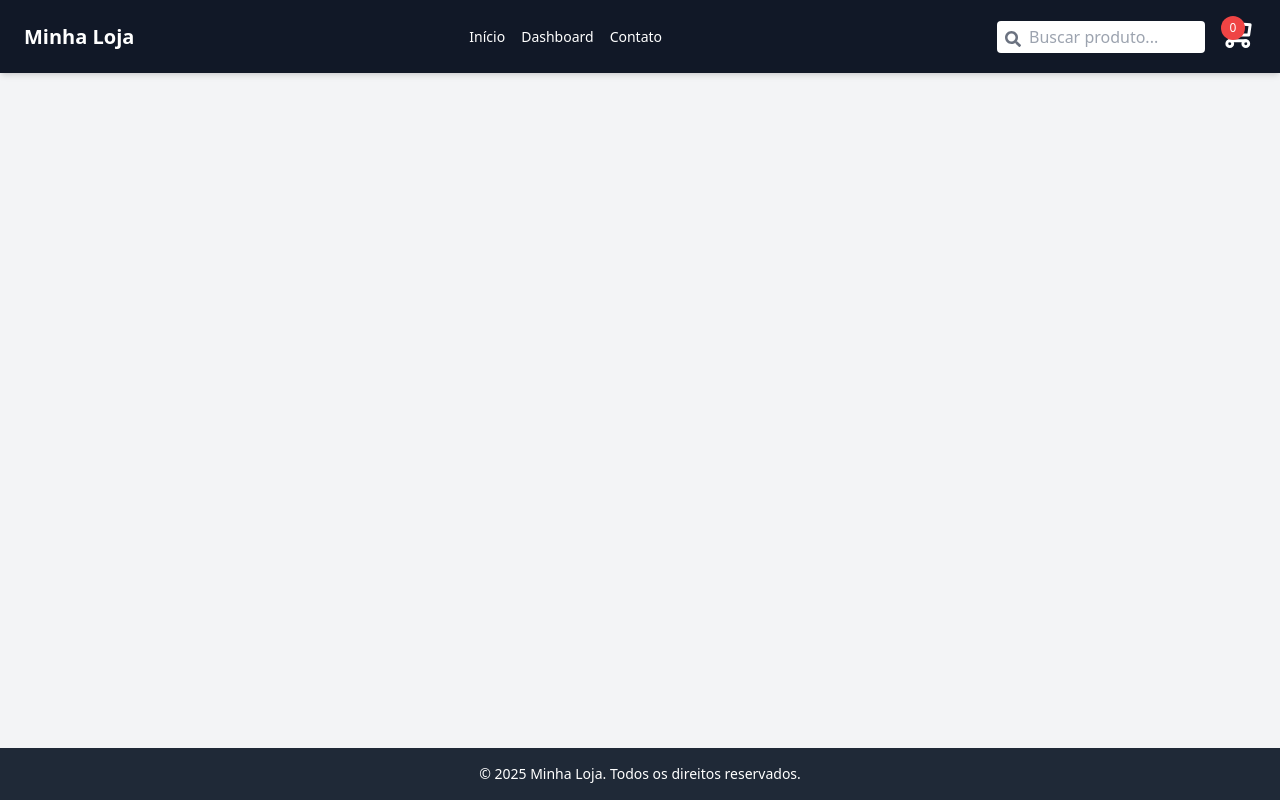
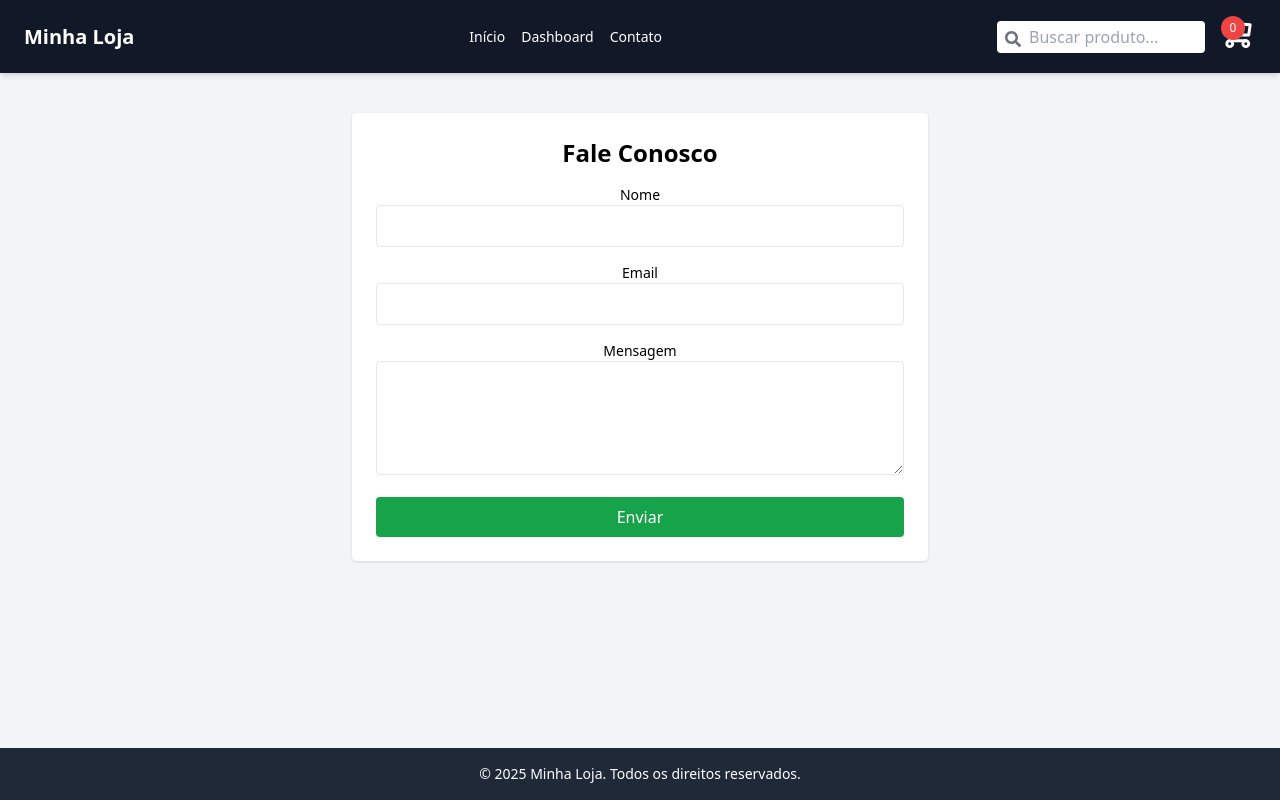
Before and after one commit to AdeiltonPereiraAlves/projeto-pwII, a React (Vite) app: page /contato in a window 1280 px wide. Built offline with nearby package versions, Linux system fonts and the light colour scheme.

Commit message:
Adicionando o componente contato

```diff
--- a/src/App.tsx
+++ b/src/App.tsx
@@ -7,6 +7,7 @@ import Header from './components/Header'
 
 import DashboardProdutos from './components/Dashboard'
 import Home from './components/Home'
+import Contato from './components/Contato';
 
 
 function App() {
@@ -17,6 +18,7 @@ function App() {
         <Routes>
           <Route path="/" element={<Home />} />
           <Route path="/dashboard" element={<DashboardProdutos />} />
+          <Route path="/contato" element={<Contato />} />
         </Routes>
       </main>
       <Footer />
--- /dev/null
+++ b/src/components/Contato.tsx
@@ -0,0 +1,75 @@
+import { useState } from "react";
+
+export default function Contato() {
+  const [form, setForm] = useState({
+    nome: "",
+    email: "",
+    mensagem: "",
+  });
+
+  const [enviado, setEnviado] = useState(false);
+
+  function handleChange(e: React.ChangeEvent<HTMLInputElement | HTMLTextAreaElement>) {
+    const { name, value } = e.target;
+    setForm((prev) => ({ ...prev, [name]: value }));
+  }
+
+  function handleSubmit(e: React.FormEvent) {
+    e.preventDefault();
+    console.log("Mensagem enviada:", form);
+    setEnviado(true);
+    setForm({ nome: "", email: "", mensagem: "" });
+  }
+
+  return (
+    <div className="max-w-xl mx-auto p-6 bg-white rounded shadow mt-10">
+      <h1 className="text-2xl font-bold mb-4 text-center">Fale Conosco</h1>
+      {enviado && (
+        <div className="bg-green-100 text-green-800 p-2 mb-4 rounded text-sm">
+          Mensagem enviada com sucesso!
+        </div>
+      )}
+      <form onSubmit={handleSubmit} className="space-y-4">
+        <div>
+          <label className="block text-sm font-medium">Nome</label>
+          <input
+            type="text"
+            name="nome"
+            value={form.nome}
+            onChange={handleChange}
+            required
+            className="w-full border px-3 py-2 rounded"
+          />
+        </div>
+        <div>
+          <label className="block text-sm font-medium">Email</label>
+          <input
+            type="email"
+            name="email"
+            value={form.email}
+            onChange={handleChange}
+            required
+            className="w-full border px-3 py-2 rounded"
+          />
+        </div>
+        <div>
+          <label className="block text-sm font-medium">Mensagem</label>
+          <textarea
+            name="mensagem"
+            value={form.mensagem}
+            onChange={handleChange}
+            required
+            rows={4}
+            className="w-full border px-3 py-2 rounded"
+          />
+        </div>
+        <button
+          type="submit"
+          className="bg-green-600 text-white px-4 py-2 rounded hover:bg-green-700 w-full"
+        >
+          Enviar
+        </button>
+      </form>
+    </div>
+  );
+}
```
